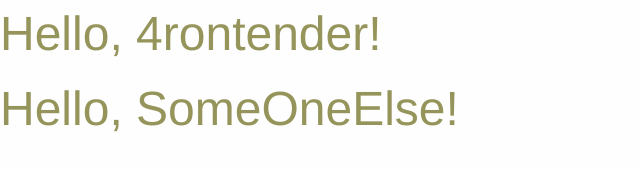
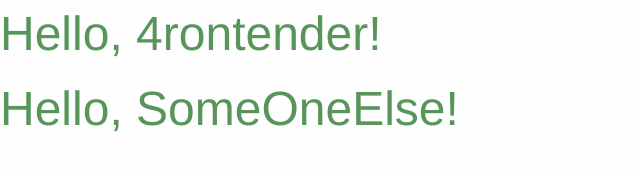
Before and after one commit to RinatValiullov/foundation6_train, a website: page index.html in a window 1280 px wide. Shown: the whole page, without its empty margins (0-640 px from the left). Drawn offline with nearby package versions, Linux system fonts and the light colour scheme.

Commit message:
check sass files

```diff
--- a/sass/style.scss
+++ b/sass/style.scss
@@ -1,5 +1,5 @@
 @import '../node_modules/foundation-sites/scss/foundation';
 
 h1{
-	color: rgba(122,122,50,0.8);
+	color: rgba(45,122,50,0.8);
 }
```
Also changed, not shown: css/style.css.
